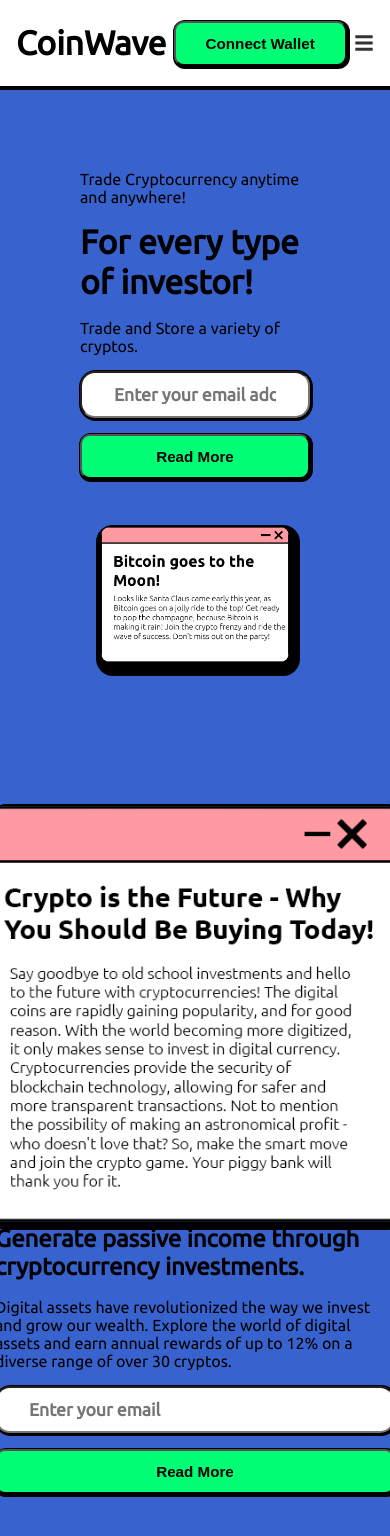
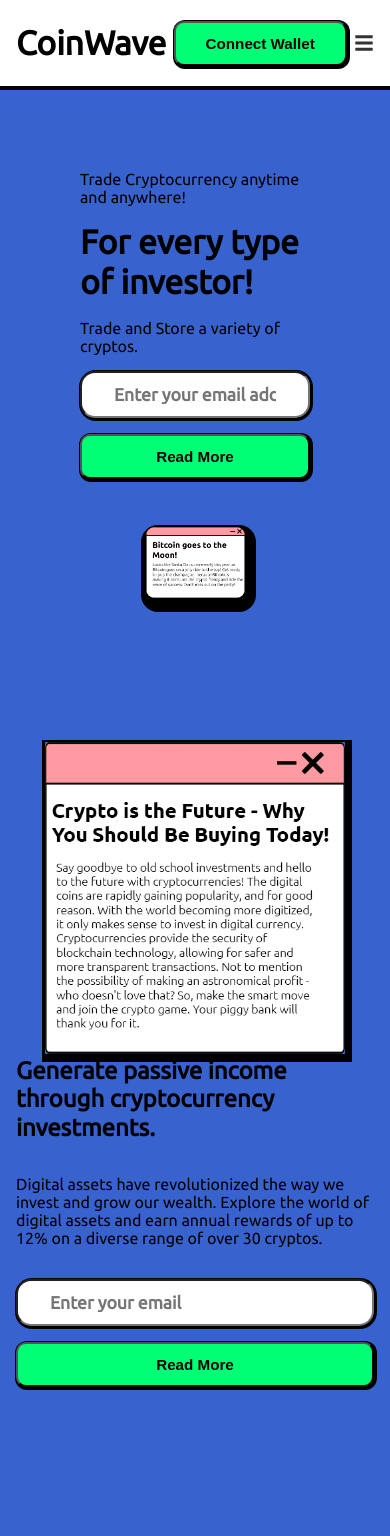
Before and after one commit to waizu0/CoinWave, a React (Create React App) app: page / in a window 390 px wide. Shown: the top 1536 px of the page. After the commit the page ends 1451 px from the top, so only its background shows below. Built offline with nearby package versions, Linux system fonts and the light colour scheme; no server answers; the HTML template or start-up script is replaced by a standard one.

Commit message:
Fixed Mobile bugs

```diff
--- a/src/components/Hero/HeroStyles.css
+++ b/src/components/Hero/HeroStyles.css
@@ -29,6 +29,7 @@
 }
 
 .hero img{
+    max-width: 80%;
     animation: increase-width 2s forwards;
     margin: auto;
     background-color: #ffb443;
@@ -38,23 +39,14 @@
     border-radius: 9px;
 }
 
-.hero img:hover {
-    max-width: 68%;
-  }
-
-@keyframes increase-width {
-    from {
-      max-width: 85%;
-    }
-    to {
-      max-width: 95%;
-    }
-  }
-
 @media screen and (max-width: 940px)
 {
     .hero .container{
         grid-template-columns: 1fr;
         margin: 1rem;
     }
+
+    .hero img{
+        max-width: 50%;
+    }
 }
--- a/src/components/Signup/SignupStyles.css
+++ b/src/components/Signup/SignupStyles.css
@@ -11,23 +11,22 @@
 }
 
 .signup img {
-    width: 400px;
     -webkit-box-shadow: 4px 4px 0px 15px #000000;
     box-shadow: 2px 3px 0px 5px #000000;
-    border-radius: 9px;
-    pointer-events: none;
+    width: 390px;
 }
 
-
 .signup .right p {
-    margin: 1rem 0;
-    text-align: left;
+    margin: 2rem 0;
 }
 
-@media screen and (max-width:860px) {
+@media screen and (max-width:940px) {
     .signup .container {
         grid-template-columns: 1fr;
     }
 
+    .signup img{
 
+        width: 300px;
+    }
 }
--- a/src/index.css
+++ b/src/index.css
@@ -29,7 +29,7 @@ a{
 }
 
 .container{
-  max-width: 1240px;
+  max-width: 1248px;
   margin: auto;
 }
 
@@ -143,4 +143,5 @@ textarea:focus, input:focus{
     width: 100%;
   }
 
+
 }
```
